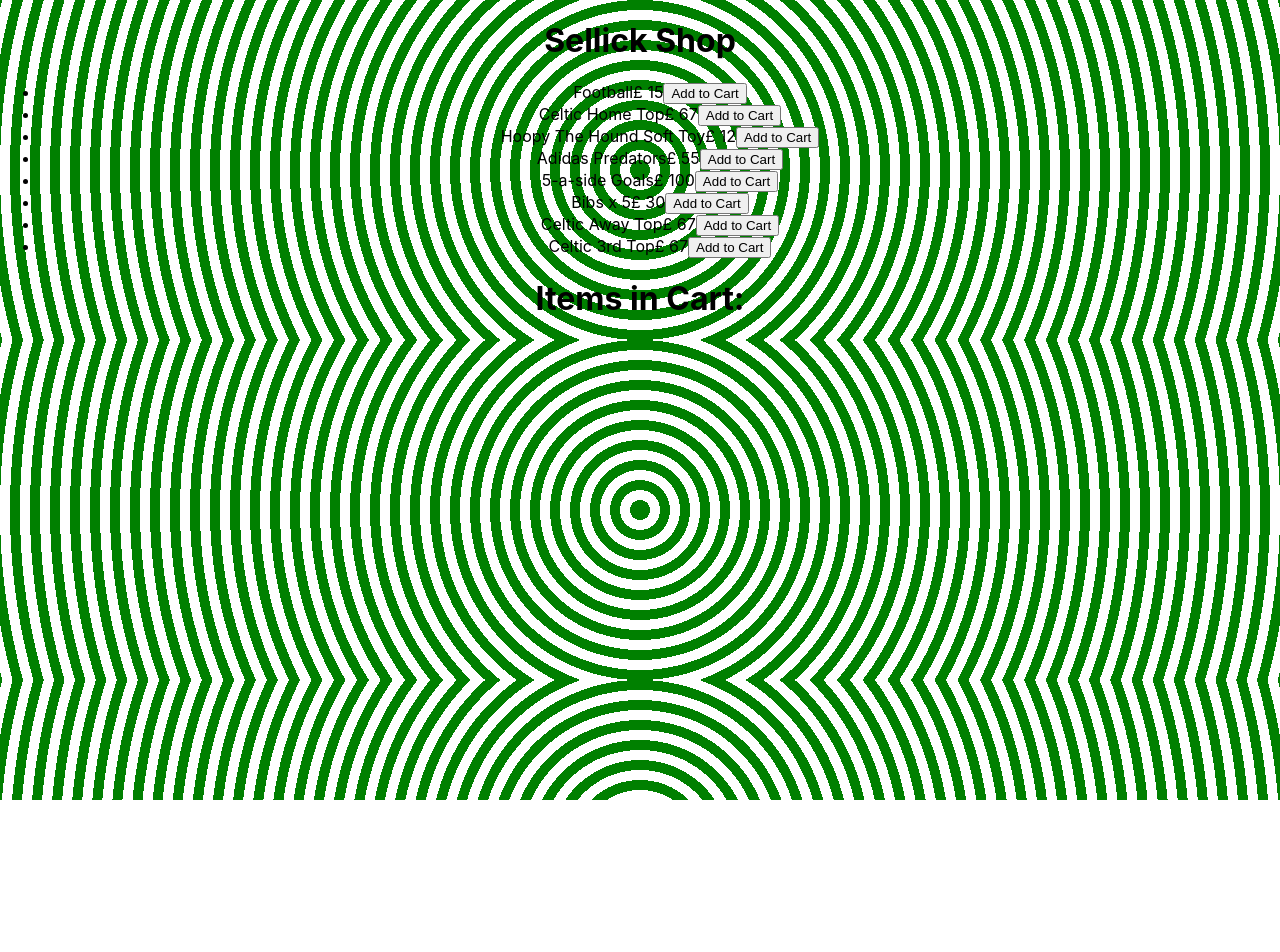
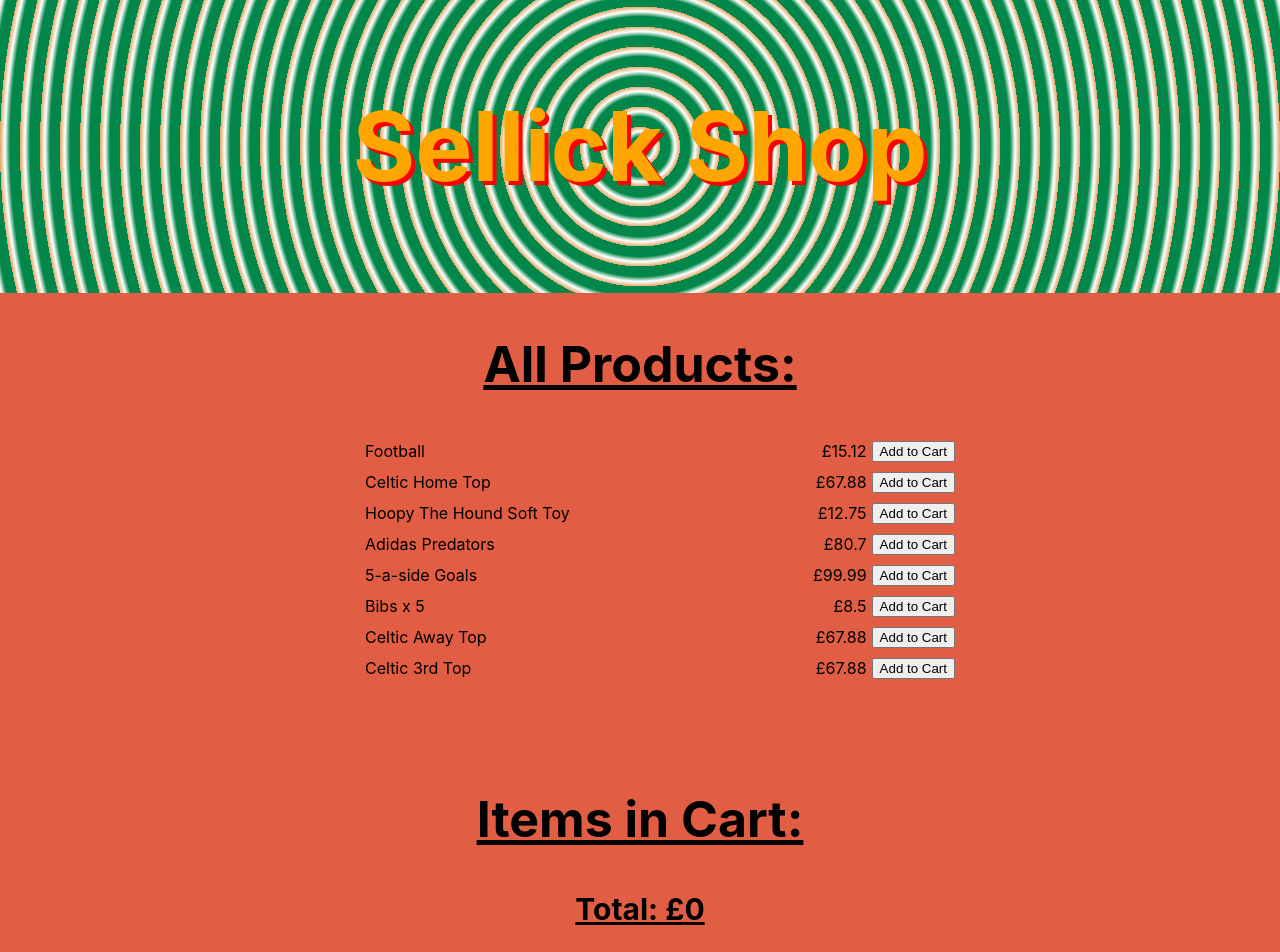
Before and after one commit to roryconlon1/week_08_ecommerce_lab, a React (Create React App) app: page / in a window 1280 px wide. Shown: the top 952 px of the page. Before the commit the page ends 800 px from the top, so only its background shows below. Built offline with nearby package versions, Linux system fonts and the light colour scheme.

Commit message:
added css

```diff
--- a/package.json
+++ b/package.json
@@ -9,6 +9,9 @@
     "react": "^18.2.0",
     "react-dom": "^18.2.0",
     "react-scripts": "5.0.1",
+    "styled": "^1.0.0",
+    "styled-components": "^5.3.5",
+    "styles": "^0.2.1",
     "web-vitals": "^2.1.4"
   },
   "scripts": {
--- a/src/Components/FavouriteProduct.js
+++ b/src/Components/FavouriteProduct.js
@@ -1,16 +1,29 @@
 import React from "react";
-// import FavouriteProductItem from "./FavouriteProductItem";
-
+import styled from "styled-components";
 const FavouriteProduct = ({favouriteProduct}) => {
 
     const showFavourite = favouriteProduct.map((newFave, index) => {
-        return <div key={index}>{newFave.name}</div>
+        return <div key={index}>{newFave.name}<span>     £{newFave.price}</span></div>
     })
+
+
+    const totalAmount = favouriteProduct.reduce((runningTotal, newFave) => {
+        return runningTotal + newFave.price
+    }, 0)
+
+    const ProductHeader = styled.h2`
+    text-decoration: underline;
+    font-size: 50px`
+
+    const ProductAmount = styled.p`
+    text-decoration: underline;
+    font-size: 30px`
 
     return(
         <div>
-            <h1>Items in Cart:</h1>
-            {showFavourite}
+            <ProductHeader>Items in Cart:</ProductHeader>
+            <span>{showFavourite}</span>
+            <ProductAmount><b>Total:  £{totalAmount}</b></ProductAmount>
         </div>
     )
 }
--- a/src/Components/ProductList.js
+++ b/src/Components/ProductList.js
@@ -1,22 +1,46 @@
 import React from "react";
 import ProductListItem from "./ProductListItem";
+import FavouriteProduct from "./FavouriteProduct";
+import styled from "styled-components";
 
 
-const ProductList = ({product, onFavouriteUpdate}) => {
+
+const ProductList = ({product, onFavouriteUpdate, favouriteProduct}) => {
 
     const showProducts = product.map((item, index) => {
         return <ProductListItem key={index} index={item.index} item={item} onFavouriteUpdate={onFavouriteUpdate}/>
     })
 
+const List = styled.ul`
+display: grid;
+column-gap: 500px;
+list-style-type: none;
+background-color: #E15D44;
+margin-left: 25%;
+margin-right: 25%;
+margin-bottom: 5%;`
+
+const FavList = styled.li`
+display: grid;
+column-gap: 500px;
+list-style-type: none;
+background-color: #E15D44;
+margin-left: 25%;
+margin-right: 25%;
+margin-bottom: 5%;`
 
 
 
 
     return(
         <div>
-            <ul>
+            <List>
                 {showProducts}
-            </ul>
+            </List>
+            <FavList>
+                {favouriteProduct ? <FavouriteProduct favouriteProduct={favouriteProduct}/>: null}
+            </FavList>
+
 
 
         </div>
--- a/src/Components/ProductListItem.js
+++ b/src/Components/ProductListItem.js
@@ -1,4 +1,5 @@
 import React from "react";
+import styled from "styled-components";
 
 const ProductListItem = ({item, onFavouriteUpdate}) => {
 
@@ -6,13 +7,23 @@ const ProductListItem = ({item, onFavouriteUpdate}) => {
         onFavouriteUpdate(item)
     }
 
+    const ListItem = styled.li`
+    display: flex;
+    justify-content: space-between;
+    padding: 5px`
+
+    const AllSpan = styled.span`
+    margin-left: auto;
+    margin-right: 5px;`
+
+
     return(
         <div>
-            <li>
-                {item.name}
-                £ {item.price}<button onClick={handleClick}>Add to Cart</button>
+            <ListItem>
+                {item.name} <AllSpan>£{item.price}</AllSpan>
+                <button onClick={handleClick}>Add to Cart</button>
 
-            </li>
+            </ListItem>
         </div>
     )
 
--- a/src/Container/Shop Container.js
+++ b/src/Container/Shop Container.js
@@ -1,38 +1,65 @@
 import React, { useState } from "react";
 import FavouriteProduct from "../Components/FavouriteProduct";
 import ProductList from "../Components/ProductList";
+import styled from "styled-components";
 
 const ShopContainer = () => {
 
     const products =[
-        {name: "Football", price: 15},
-        {name: "Celtic Home Top", price: 67},
-        {name: "Hoopy The Hound Soft Toy", price: 12},
-        {name: "Adidas Predators", price: 55},
-        {name: "5-a-side Goals", price: 100},
-        {name: "Bibs x 5", price: 30},
-        {name: "Celtic Away Top", price: 67},
-        {name: "Celtic 3rd Top", price: 67},
+        {name: "Football", price: 15.12},
+        {name: "Celtic Home Top", price: 67.88},
+        {name: "Hoopy The Hound Soft Toy", price: 12.75},
+        {name: "Adidas Predators", price: 80.70},
+        {name: "5-a-side Goals", price: 99.99},
+        {name: "Bibs x 5", price: 8.5},
+        {name: "Celtic Away Top", price: 67.88},
+        {name: "Celtic 3rd Top", price: 67.88},
     ]
     const [favouriteProduct, setFavouriteProduct] = useState([])
 
     const onFavouriteUpdate = (newProduct) => {
-        newProduct.id = Date.now()
         const alreadyInBasket = favouriteProduct.filter(product => product.name === newProduct.name).length > 0
-        if (alreadyInBasket){return}
+        if (alreadyInBasket){return "naw"}
         const updatedFavourite = [...favouriteProduct, newProduct]
         setFavouriteProduct(updatedFavourite)
 
     }
-    console.log(favouriteProduct);
+    console.log(favouriteProduct)
+
+    const Header = styled.header`
+    background-color: #E15D44;
+    margin: 0;
+    padding: .5em;
+    font-size: 3em;
+    color: orange;
+
+
+
+    background: repeating-radial-gradient(
+        circle,
+        #018749,
+        #018749 10px,
+        white,
+        #DEA96B 20px
+      );`
+
+    const Text = styled.h1`
+    border: 3px
+    background-color: black;
+    text-shadow: 4px 4px #ff0000;`
+
+    const ProductHeader = styled.h2`
+    text-decoration: underline;
+    font-size: 50px`
 
     return(
         <div>
-            <h1>
-                Sellick Shop
-            </h1>
-            <ProductList onFavouriteUpdate={onFavouriteUpdate} product={products}/>
-            {favouriteProduct ? <FavouriteProduct favouriteProduct={favouriteProduct}/>: null}
+            <Header>
+                <Text>Sellick Shop</Text>
+            </Header>
+            <ProductHeader>All Products:</ProductHeader>
+            <p><ProductList onFavouriteUpdate={onFavouriteUpdate} product={products} favouriteProduct={favouriteProduct}/></p>
+            {/* {favouriteProduct ? <FavouriteProduct favouriteProduct={favouriteProduct}/>: null} */}
         </div>
     )
 }
--- a/src/index.css
+++ b/src/index.css
@@ -5,17 +5,13 @@ body {
     sans-serif;
   -webkit-font-smoothing: antialiased;
   -moz-osx-font-smoothing: grayscale;
-  background: repeating-radial-gradient(
-  circle,
-  green,
-  green 10px,
-  white 10px,
-  white 20px
-);
-
+  background-color: #E15D44;
 }
 
 code {
   font-family: source-code-pro, Menlo, Monaco, Consolas, 'Courier New',
     monospace;
 }
+
+
+/* background-repeat: no-repeat; */
```
Also changed, not shown: 1 other file (tests, documents, lock files or other folders).
